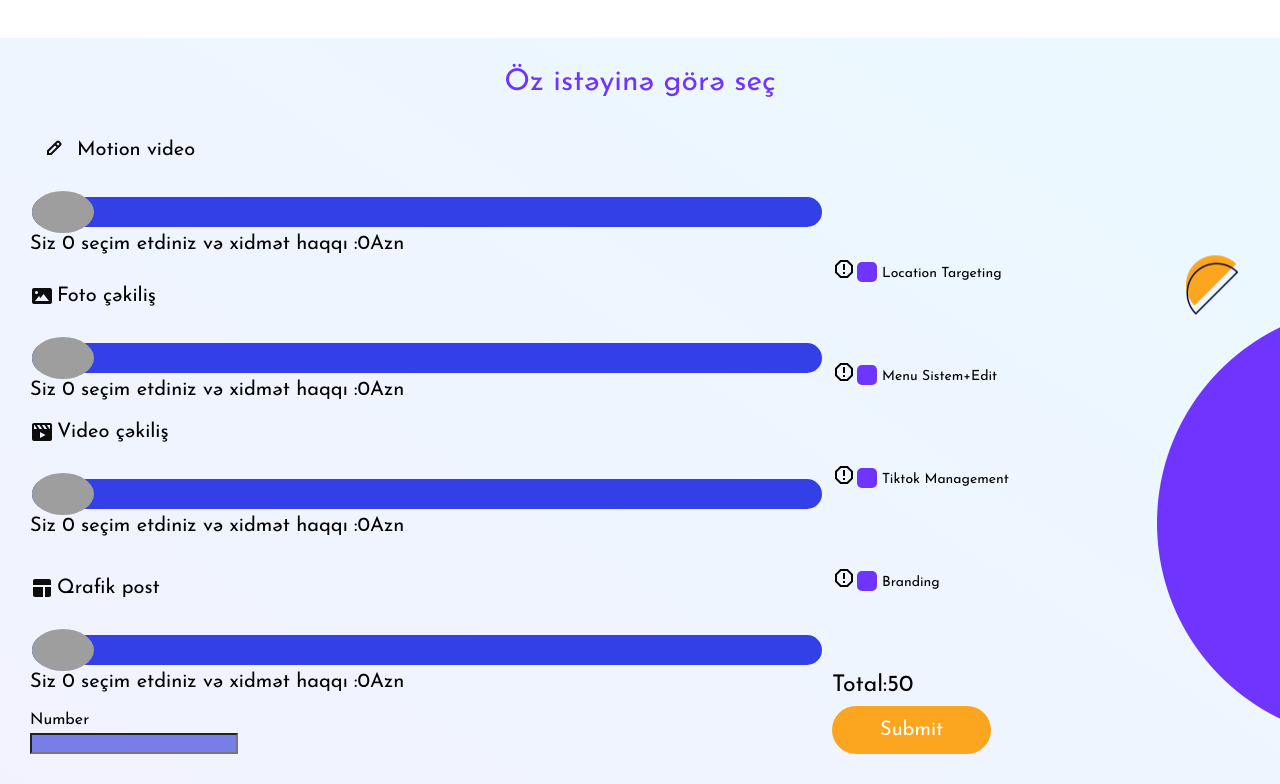
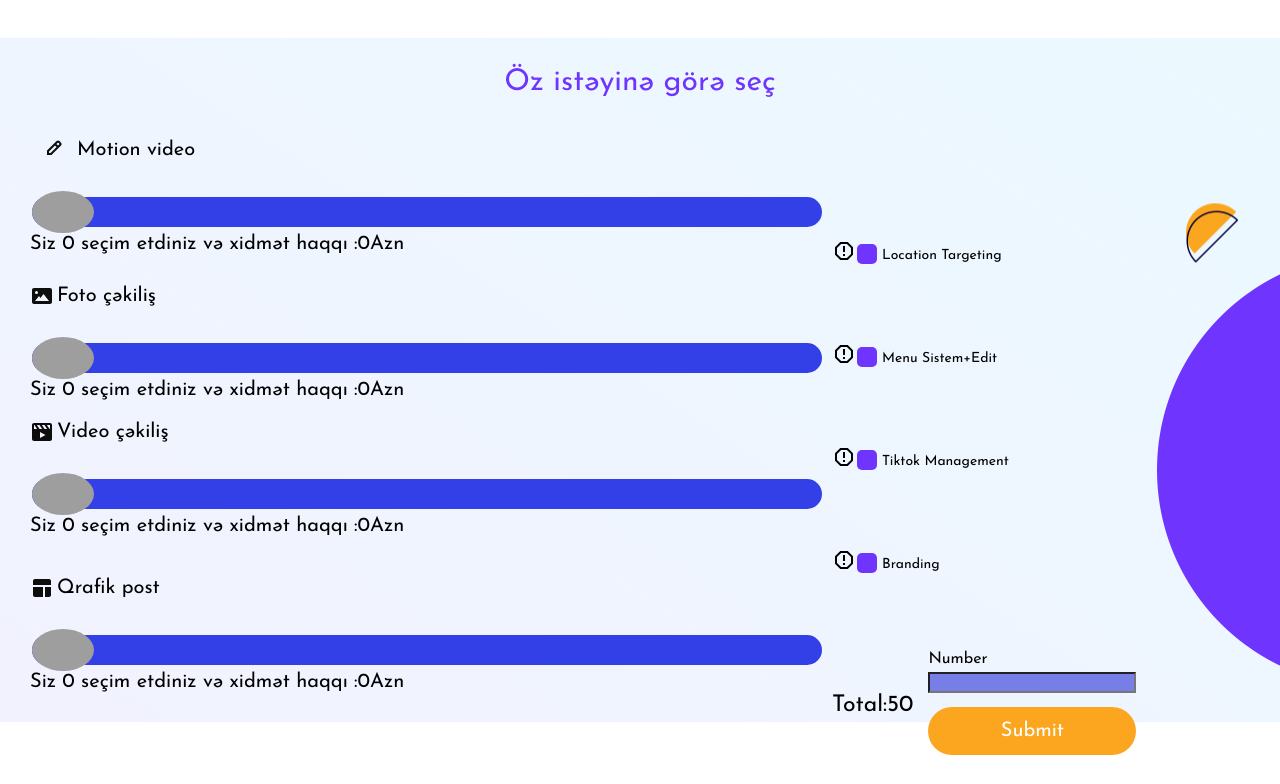
Before and after one commit to itzjustfitb/communicate-react, a React (Vite) app: page / in a window 1280 px wide. Shown: the part 2729-3513 px from the top of the page. After the commit the page ends 3484 px from the top, so only its background shows below. Built offline with nearby package versions, Linux system fonts and the light colour scheme.

Commit message:
eyyub finis tests

```diff
--- a/src/assets/styles/main.css
+++ b/src/assets/styles/main.css
@@ -1755,14 +1755,6 @@ footer .footer__container .footer__description {
   margin-top: 20px;
   font-size: 20px;
 }
-.desire .desire__container .desire__centers .desire__left .senduser {
-  margin-top: 20px;
-}
-.desire .desire__container .desire__centers .desire__left .senduser {
-  display: flex;
-  flex-direction: column;
-  gap: 5px;
-}
 .desire .desire__container .desire__centers .desire__left input[type=text] {
   background-color: #777ee7;
   color: white;
@@ -1810,7 +1802,28 @@ footer .footer__container .footer__description {
   position: absolute;
   right: 0;
   gap: 75px;
-  top: 85%;
+  top: 86%;
+}
+.desire .desire__container .desire__centers .desire__right .desire__bottom {
+  display: flex;
+  flex-direction: row;
+  align-items: center;
+  gap: 15px;
+}
+.desire .desire__container .desire__centers .desire__right .desire__bottom .senduser {
+  display: flex;
+  flex-direction: column;
+  gap: 5px;
+}
+.desire .desire__container .desire__centers .desire__right .desire__bottom .submitsneds {
+  display: flex;
+  flex-direction: column;
+  gap: 10px;
+}
+.desire .desire__container .desire__centers .desire__right .desire__bottom .submitsneds input[type=text] {
+  background-color: #777ee7;
+  color: white;
+  width: 200px;
 }
 .desire .desire__container .desire__centers .desire__right .checkbox-container {
   display: flex;
@@ -1936,7 +1949,7 @@ footer .footer__container .footer__description {
 }
 .desire .desire__container .desire__centers .desire__right .checkbox-container .messagethree {
   position: absolute;
-  top: 30%;
+  top: 20%;
   background-color: #f9f9f9;
   border: 1px solid #ccc;
   width: 130px;
--- a/src/assets/styles/sass/components/_desire.scss
+++ b/src/assets/styles/sass/components/_desire.scss
@@ -62,14 +62,7 @@
         margin-top: 20px;
   font-size: 20px;
     }
-    .senduser{
-      margin-top: 20px;
-    }
-    .senduser{
-      display: flex;
-      flex-direction: column;
-      gap: 5px;
-    }
+
     input[type=text]{
       background-color: #777ee7;
       color: white;
@@ -121,8 +114,30 @@
     position: absolute;
     right: 0;
     gap: 75px;
-    top: 85%;
+    top: 86%;
 
+    .desire__bottom{
+      display: flex;
+      flex-direction: row;
+      align-items: center;
+      gap: 15px;
+      .senduser{
+        display: flex;
+        flex-direction: column;
+        gap: 5px;
+
+      }
+      .submitsneds{
+        display: flex;
+        flex-direction: column;
+        gap: 10px;
+        input[type=text]{
+          background-color: #777ee7;
+          color: white;
+          width: 200px;
+        }
+      }
+    }
     .checkbox-container{
         display: flex;
         flex-direction: row !important;
@@ -263,7 +278,7 @@
   }
   .messagethree{
     position: absolute;
-    top: 30%;
+    top: 20%;
 
     background-color: #f9f9f9;
     border: 1px solid #ccc;
--- a/src/components/Desire/Desire.jsx
+++ b/src/components/Desire/Desire.jsx
@@ -256,10 +256,6 @@ const Desire = () => {
                             </div>
 
 
-<div className="senduser">
-    <h3>Number</h3>
-    <input type="text" />
-</div>
 
 
 
@@ -320,13 +316,21 @@ const Desire = () => {
 
 
 
-                        <div className="desirebottom">
+                        <div className="desire__bottom">
 
                         <p className="totalscro">Total:50</p>
+
+                        <div className="submitsneds">
+
+<div className="senduser">
+    <h3>Number</h3>
+    <input type="text" />
+</div>
 
                         <SumbitBtn >
                             Submit
                         </SumbitBtn>
+                        </div>
                         </div>
                         </div>
 
```
